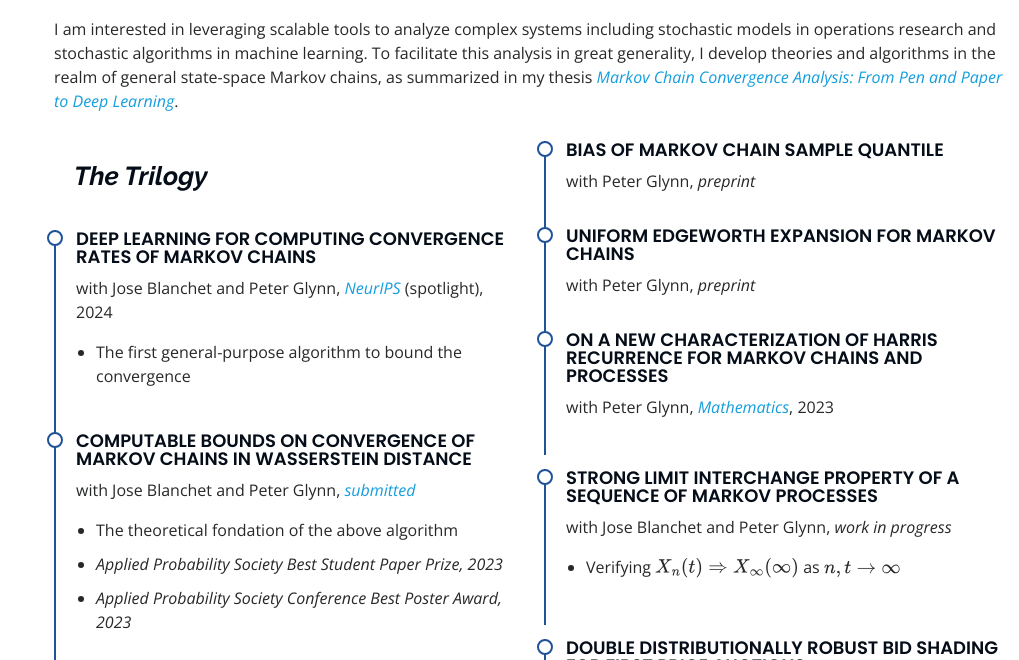
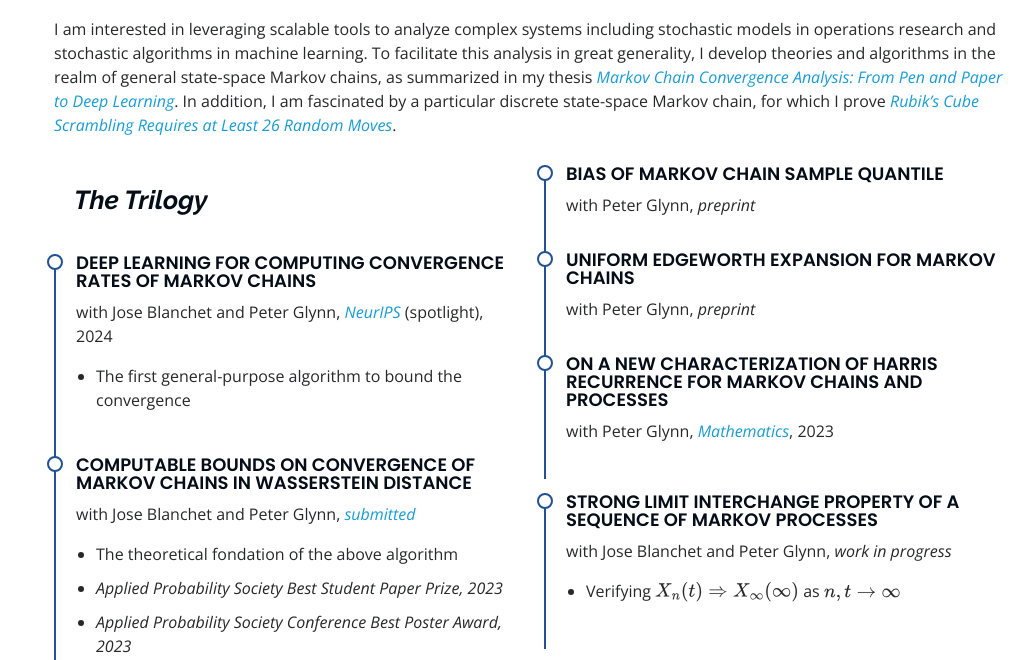
Before and after one commit to quyanlin/quyanlin.github.io, a plain HTML site: page index.html in a window 1280 px wide. Shown: the part 1246-1906 px from the top of the page, without its empty margins (261-1280 px from the left). Drawn offline with nearby package versions, Linux system fonts and the light colour scheme.

Commit message:
Update index.html

```diff
--- a/index.html
+++ b/index.html
@@ -98,6 +98,7 @@
           <h2>Research</h2>
           <p>I am interested in leveraging scalable tools to analyze complex systems including stochastic models in operations research and stochastic algorithms in machine learning.
              To facilitate this analysis in great generality, I develop theories and algorithms in the realm of general state-space Markov chains, as summarized in my thesis <a href="https://purl.stanford.edu/sc979xg6245"><i>Markov Chain Convergence Analysis: From Pen and Paper to Deep Learning</i></a>.
+             In addition, I am fascinated by a particular discrete state-space Markov chain, for which I prove <a href="https://arxiv.org/pdf/2410.20630"><i>Rubik’s Cube Scrambling Requires at Least 26 Random Moves</i></a>.
         </div>
         <div class="row">
           <div class="col-lg-6" data-aos="fade-up">
```
